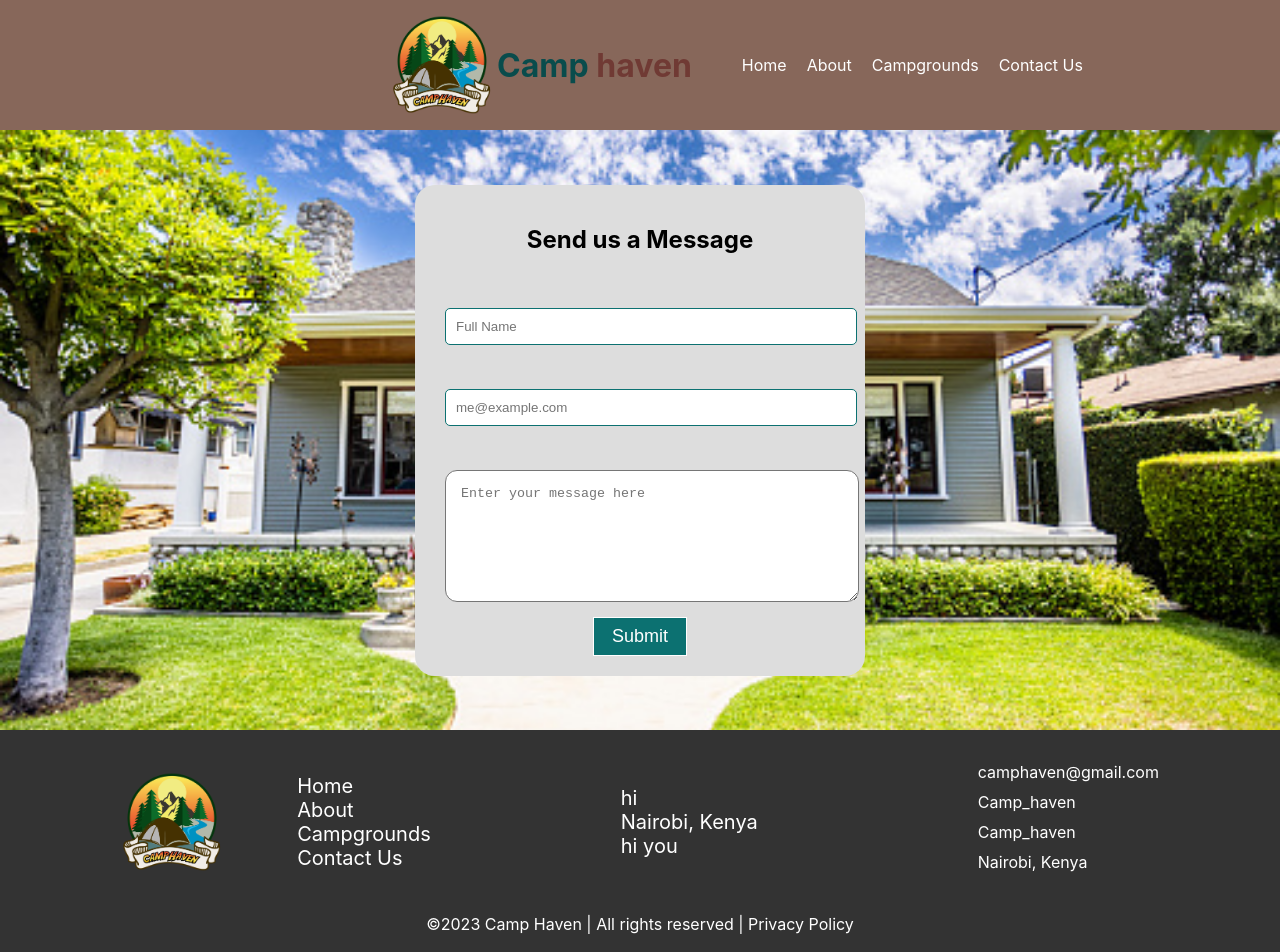
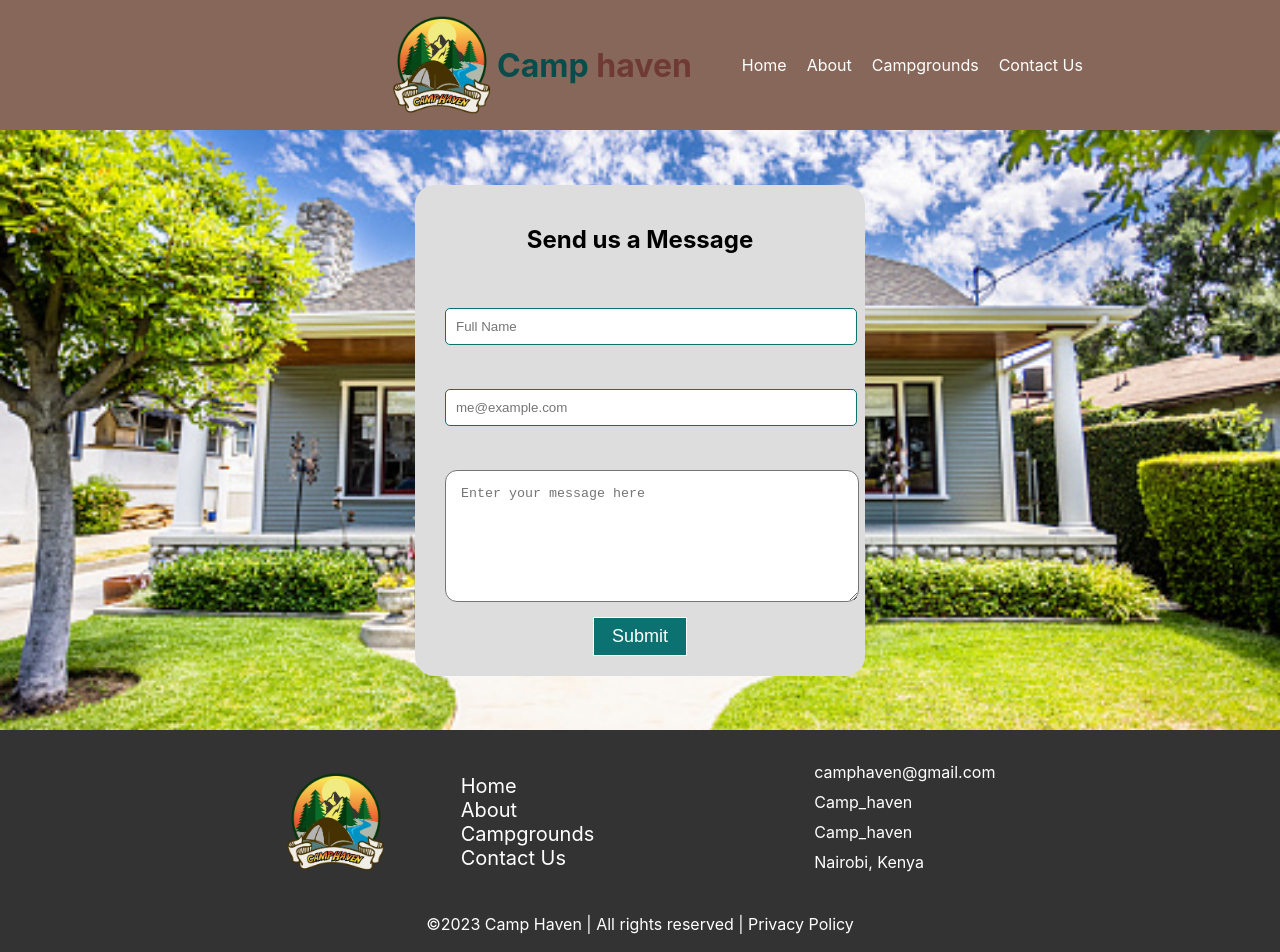
Before and after one commit to Sheila-Rugut/c, a React (Create React App) app: page /contact in a window 1280 px wide. Shown: the top 952 px of the page. Built offline with nearby package versions, Linux system fonts and the light colour scheme; the HTML template or start-up script is replaced by a standard one.

Commit message:
Delete unnecessary column

```diff
--- a/src/components/Footer.js
+++ b/src/components/Footer.js
@@ -22,13 +22,13 @@ function Footer() {
               <Link to="/contact">Contact Us</Link>
             </ul>
           </div>
-          <div className="col">
+          {/* <div className="col">
             <ul>
               <li>hi</li>
               <li>Nairobi, Kenya</li>
               <li>hi you</li>
             </ul>
-          </div>
+          </div> */}
           <div className="socials">
             <ul>
               <li>
```
